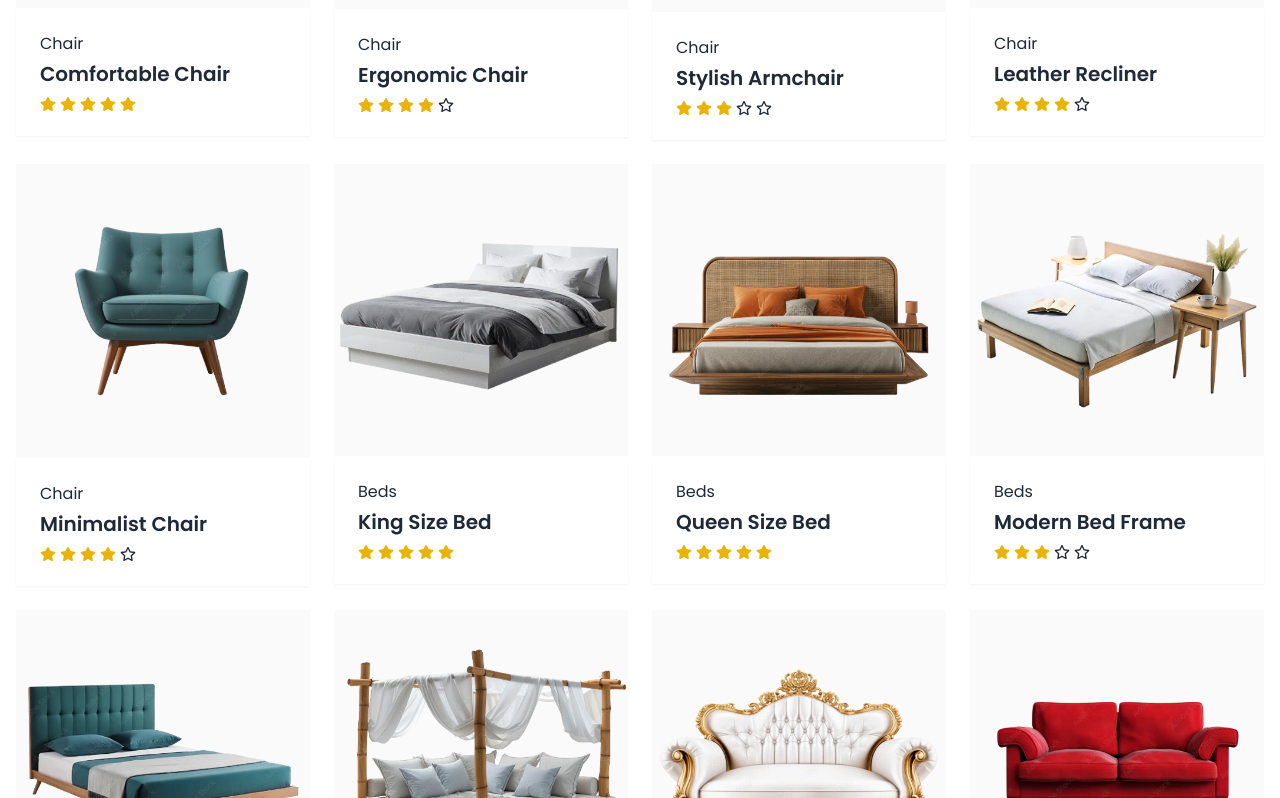
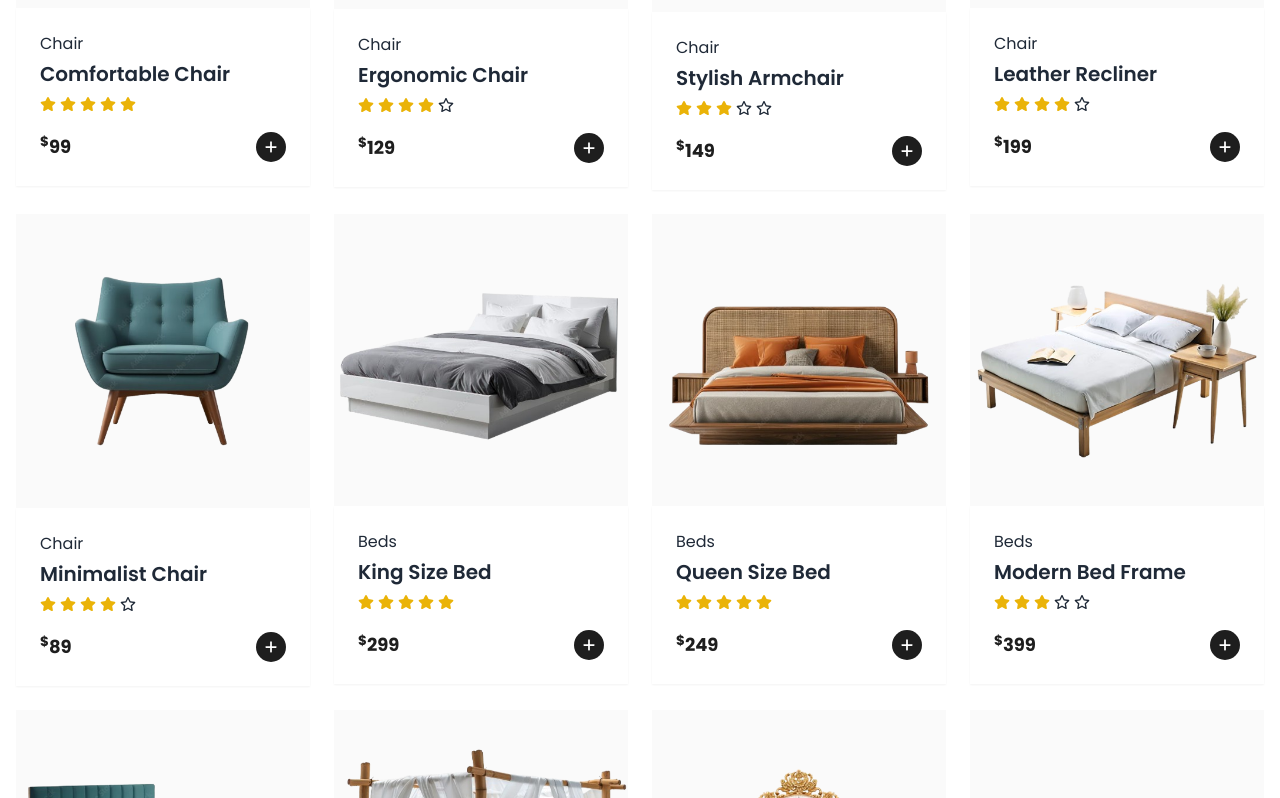
Before and after one commit to AshikurZaman01/Furniture-Landing-Page, a React (Vite) app: page / in a window 1280 px wide. Shown: the part 1742-2540 px from the top of the page. Built offline with nearby package versions, Linux system fonts and the light colour scheme.

Commit message:
add button in product

```diff
--- a/src/Components/Pages/Shop/Products/Product.jsx
+++ b/src/Components/Pages/Shop/Products/Product.jsx
@@ -1,5 +1,7 @@
+import { FaPlus } from "react-icons/fa6";
 import { getImgUrl } from "../../../../assets/data/getImgUrl";
 import Rating from "./Rating";
+import { CiCirclePlus } from "react-icons/ci";
 
 const Product = ({ product }) => {
 
@@ -15,6 +17,17 @@ const Product = ({ product }) => {
                 <h4 className="text-base mb-1">{category}</h4>
                 <h3 className="font-semibold text-xl mb-2">{name}</h3>
                 <Rating rating={rating}></Rating>
+
+                <div className="mt-5 flex justify-between items-center ">
+                    <p className="text-secondary dark:text-white font-bold text-lg">
+                        <sup>$</sup><span>
+                            {product.price}
+                        </span>
+                    </p>
+
+                    <button><FaPlus className="text-3xl text-white bg-secondary rounded-full border-none p-2 hover:bg-[#4A4A4A]" /></button>
+
+                </div>
             </div>
         </div>
     )
--- a/src/Components/Pages/Shop/Products/Rating.jsx
+++ b/src/Components/Pages/Shop/Products/Rating.jsx
@@ -11,8 +11,9 @@ const Rating = ({ rating }) => {
                 Array.from({ length: totalStars }, (_, index) => {
                     const starIndex = index + 1;
                     return starIndex <= rating ?
-                        (<FaStar key={index} className='text-yellow-500' />) :
-                        (<FaRegStar key={index}/>)
+                        (<FaStar key={index} className='text-yellow-500' />)
+                        :
+                        (<FaRegStar key={index} />)
                 })
             }
         </div>
```
